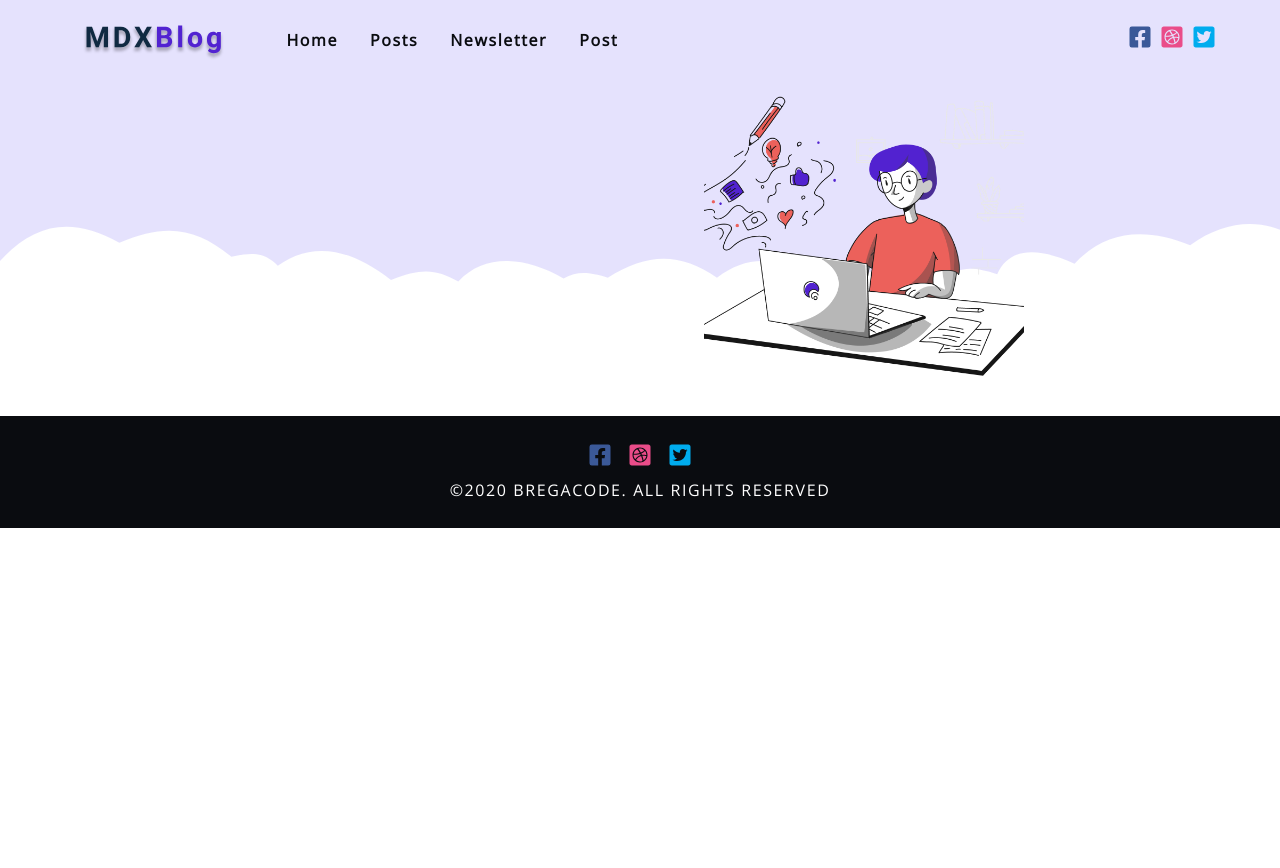
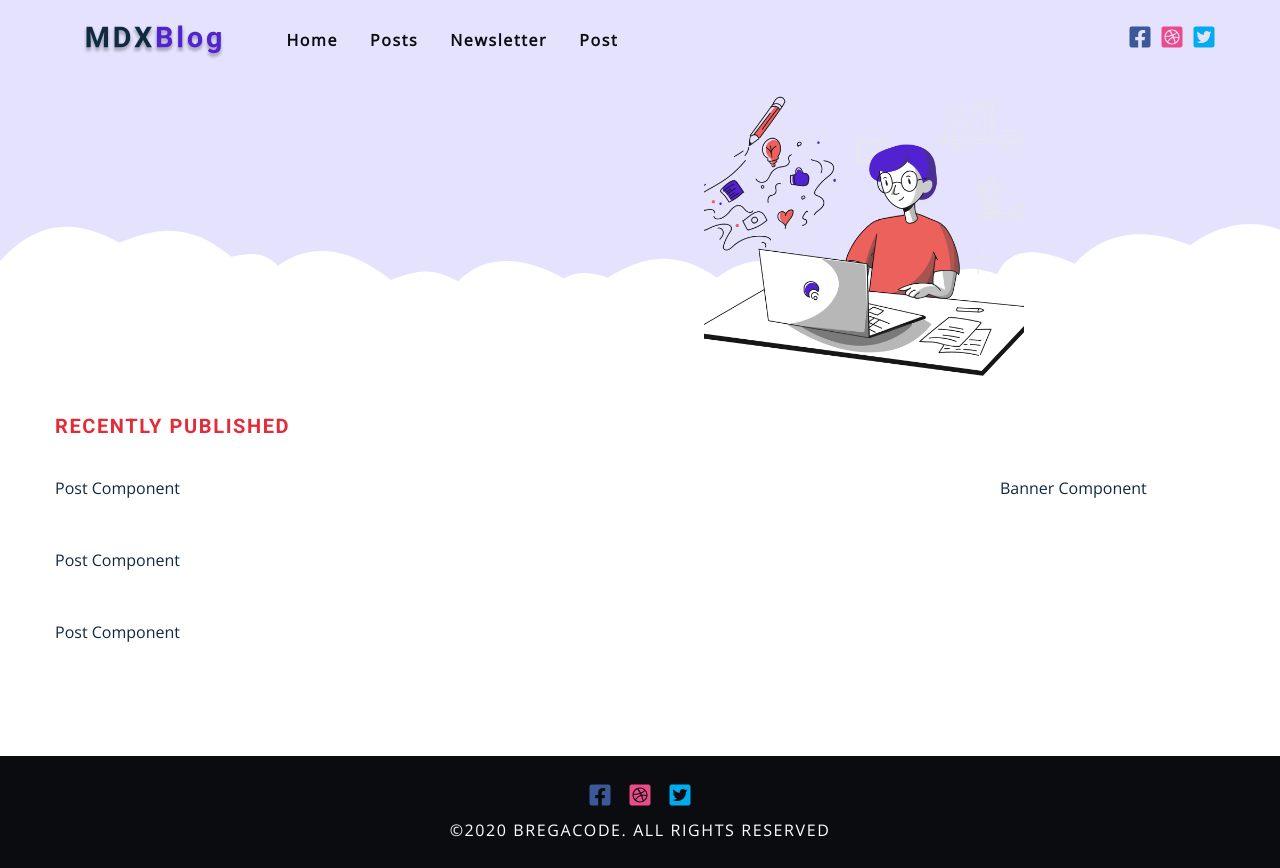
Before and after one commit to bregarulai/gatsby-mdx-blog, a Gatsby site: page / in a window 1280 px wide. Before the commit the page ends 800 px from the top, so only its background shows below. Built offline with nearby package versions, Linux system fonts and the light colour scheme; Gatsby itself is replaced by a stand-in of ours; some packages are replaced by stand-ins of ours.

Commit message:
created posts component

```diff
--- a/src/components/Posts/index.js
+++ b/src/components/Posts/index.js
@@ -1,8 +1,22 @@
 import React from 'react'
 import Post from './Post'
 import Banner from '../Banner'
-const Posts = () => {
-  return <h2>posts component</h2>
+const Posts = ({ posts, title }) => {
+  return (
+    <section className="posts">
+      <h3 className="posts-title">{title}</h3>
+      <div className="posts-center">
+        <article>
+          {posts.map(post => {
+            return <Post key={post.id} {...post} />
+          })}
+        </article>
+        <article>
+          <Banner />
+        </article>
+      </div>
+    </section>
+  )
 }
 
 export default Posts
--- a/src/pages/index.js
+++ b/src/pages/index.js
@@ -5,9 +5,13 @@
 import { graphql } from 'gatsby'
 import SEO from '../components/SEO'
 const IndexPage = ({ data }) => {
+  const {
+    allMdx: { nodes: posts },
+  } = data
   return (
     <Layout>
       <Hero showPerson />
+      <Posts posts={posts} title="recently published" />
     </Layout>
   )
 }
```
